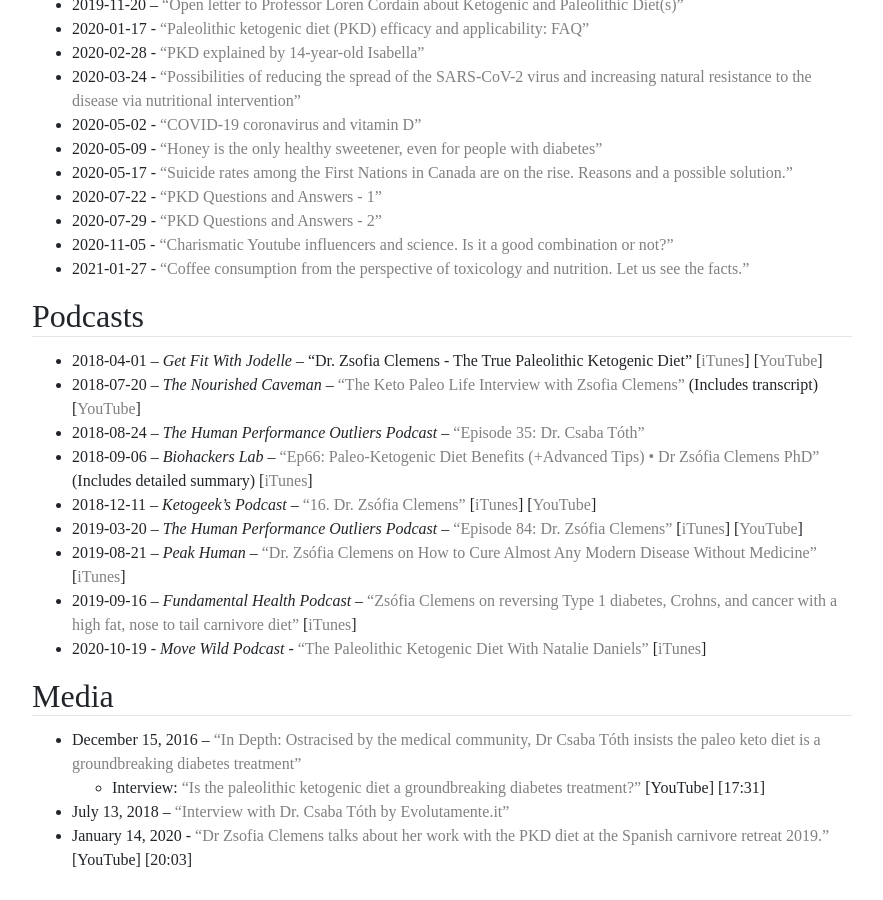
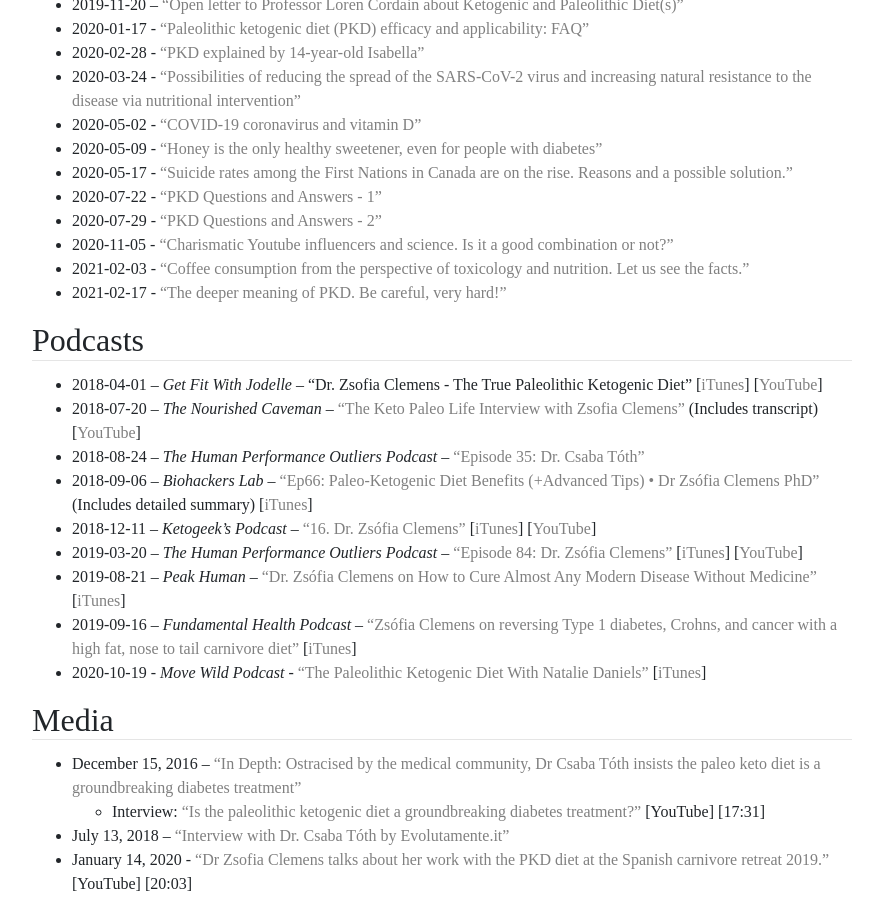
Before and after one commit to bitstein/justmeat.co, a Jekyll site: the page built from wiki/pages/pkd.md, in a window 1280 px wide and 900 px high, scrolled down 5040 px. Shown: the whole window, without its empty margins (198-1081 px from the left). Built offline with Jekyll 4.4.1, drawn with Linux system fonts in a browser that asks for light colours; nearby versions of some CDN libraries; some web fonts are replaced.

Commit message:
Update PKD

```diff
--- a/wiki/pages/pkd.md
+++ b/wiki/pages/pkd.md
@@ -147,7 +147,8 @@
 - 2020-07-22 - [“PKD Questions and Answers - 1”](https://www.paleomedicina.com/en/questions)
 - 2020-07-29 - [“PKD Questions and Answers - 2”](https://www.paleomedicina.com/en/questions_and_answers_2)
 - 2020-11-05 - [“Charismatic Youtube influencers and science. Is it a good combination or not?”](https://www.paleomedicina.com/en/charismatic_youtube_influencers_and_science)
-- 2021-01-27 - [“Coffee consumption from the perspective of toxicology and nutrition. Let us see the facts.”](https://nutriintervention.com/coffee-consumption-from-the-perspective-of-toxicology-and-nutrition-let-us-see-the-facts/)
+- 2021-02-03 - [“Coffee consumption from the perspective of toxicology and nutrition. Let us see the facts.”](https://nutriintervention.com/coffee-consumption-from-the-perspective-of-toxicology-and-nutrition-let-us-see-the-facts/)
+- 2021-02-17 - [“The deeper meaning of PKD. Be careful, very hard!”](https://nutriintervention.com/the-deeper-meaning-of-pkd-be-careful-very-hard/)
 
 ## Podcasts
 
```
